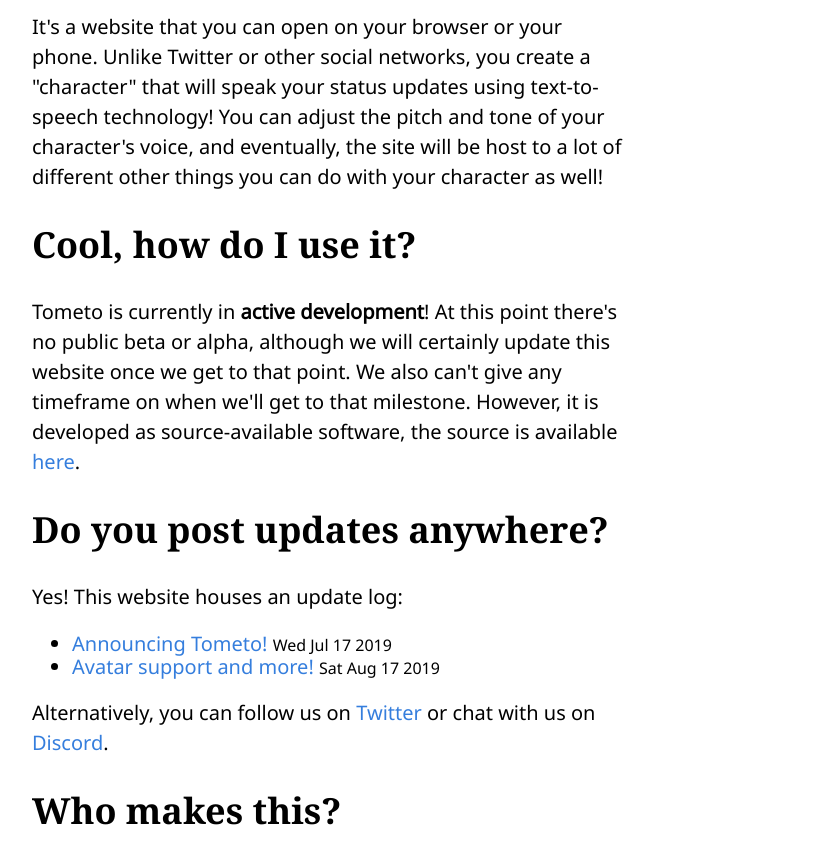
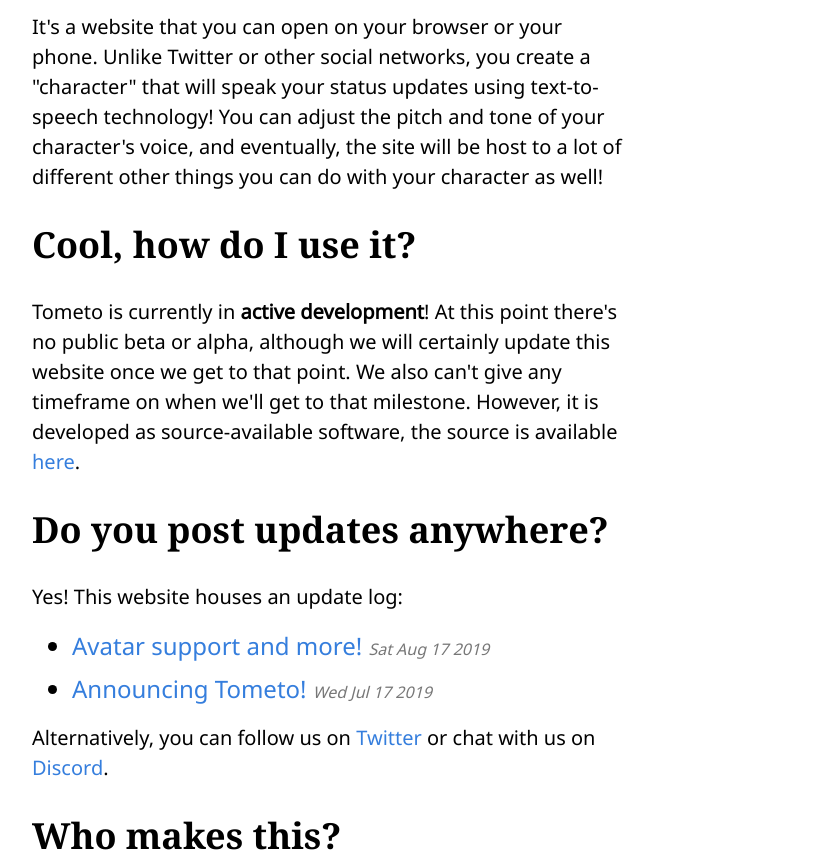
Before and after one commit to tometoproject/web, an Eleventy site: page index.njk in a window 1280 px wide. Shown: the part 523-1390 px from the top of the page, without its empty margins (224-1055 px from the left). Built offline with nearby package versions, Linux system fonts and the light colour scheme; Eleventy itself is replaced by a stand-in of ours; files that its build step writes are made by us from their sources.

Commit message:
Fix update list display

```diff
--- a/index.njk
+++ b/index.njk
@@ -6,7 +6,7 @@
 
 <a name="top"></a>
 <div class="w-100 bg-light-blue dark-gray f5 pa3 mb3 bt b--blue bw1" style="border-top-style: dashed;">
-  {% set fupdate = collections.update | first %}
+  {% set fupdate = collections.update | reverse | first %}
   Check out our latest update post:
   <a href="{{ fupdate.url }}" class="b link navy">{{ fupdate.data.title }}</a>
 </div>
@@ -54,12 +54,12 @@
   </p>
     <ul>
     {%- if collections.update | length < 5 -%}
-      {%- for update in collections.update -%}
-        <li class="f4">
+      {%- for update in collections.update | reverse -%}
+        <li class="f3 mb3">
           <a class="link blue" href="{{ update.url }}">
             {{ update.data.title }}
           </a>
-          <small>{{ update.date.toDateString() }}</small>
+          <small class="f5 i gray">{{ update.date.toDateString() }}</small>
         </li>
       {%- endfor -%}
     {%- else -%}
```
